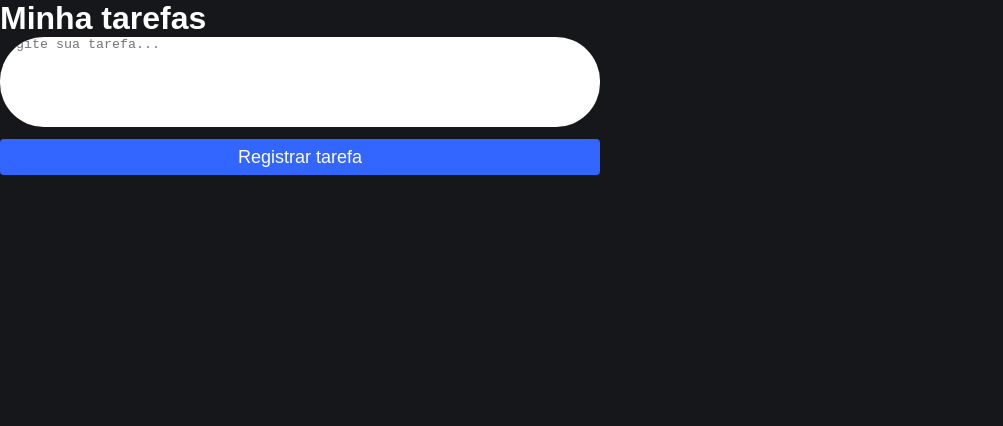
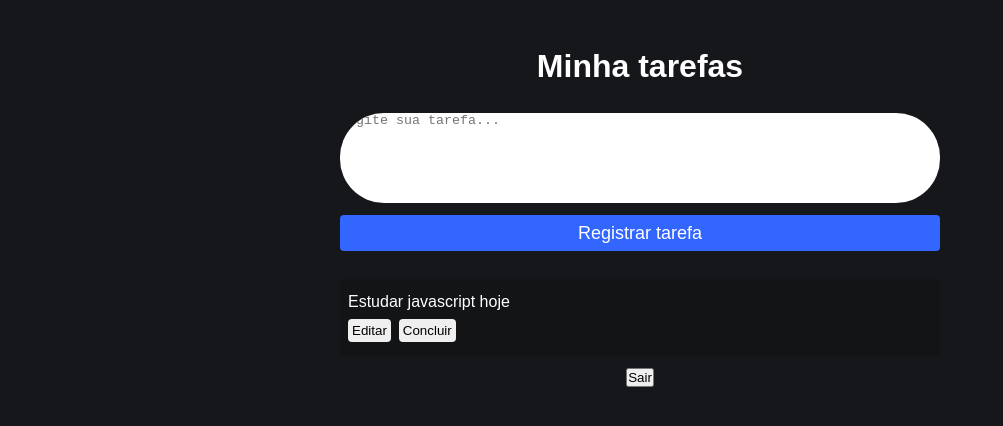
Before and after one commit to Camilla126/Lista_De_Tarefas, a React (Create React App) app: page /admin in a window 1280 px wide. Shown: the top 426 px of the page, without its empty margins (0-1003 px from the left). Built offline with nearby package versions, Linux system fonts and the light colour scheme; no server answers; sample sign-in values are in the browser's storage.

Commit message:
estilizando

```diff
--- a/src/pages/Admin/admin.css
+++ b/src/pages/Admin/admin.css
@@ -0,0 +1,38 @@
+.admin-container {
+    display: flex;
+    flex-direction: column;
+    align-items: center;
+    margin-top: 48px;
+}
+
+.admin-container h1{
+    margin-bottom: 28px;
+}
+
+.btn-register{
+    margin-bottom: 28px;
+
+}
+
+.list{
+    width: 90%;
+    max-width: 600px;
+    display: flex;
+    flex-direction: column;
+    background-color: rgba(18, 18, 18, 0.38);
+    border-radius: 4px;
+    margin-bottom: 12px;
+    justify-content: center;
+    padding: 14px 8px;
+}
+
+.list p{
+    margin-bottom: 8px;
+}
+
+    .list button{
+        margin-right: 8px;
+        border: 0;
+        border-radius: 4px;
+        padding: 4px;
+    }
--- a/src/pages/Admin/index.jsx
+++ b/src/pages/Admin/index.jsx
@@ -21,8 +21,20 @@ const [tarefaInput, setTarefaInput] = useState('')
                 onChange={(e) => setTarefaInput(e.target.value)}
                 />
 
-                <button type='submit'>Registrar tarefa</button>
+                <button className='btn-register' type='submit'>Registrar tarefa</button>
              </form>
+
+<article className='list'>
+    <p>Estudar javascript hoje</p>
+
+    <div>
+        <button>Editar</button>
+        <button className='btn-delete'>Concluir</button>
+    </div>
+</article>
+
+<button className='btn-logout'>Sair</button>
+
         </div>
     )
 }
```
